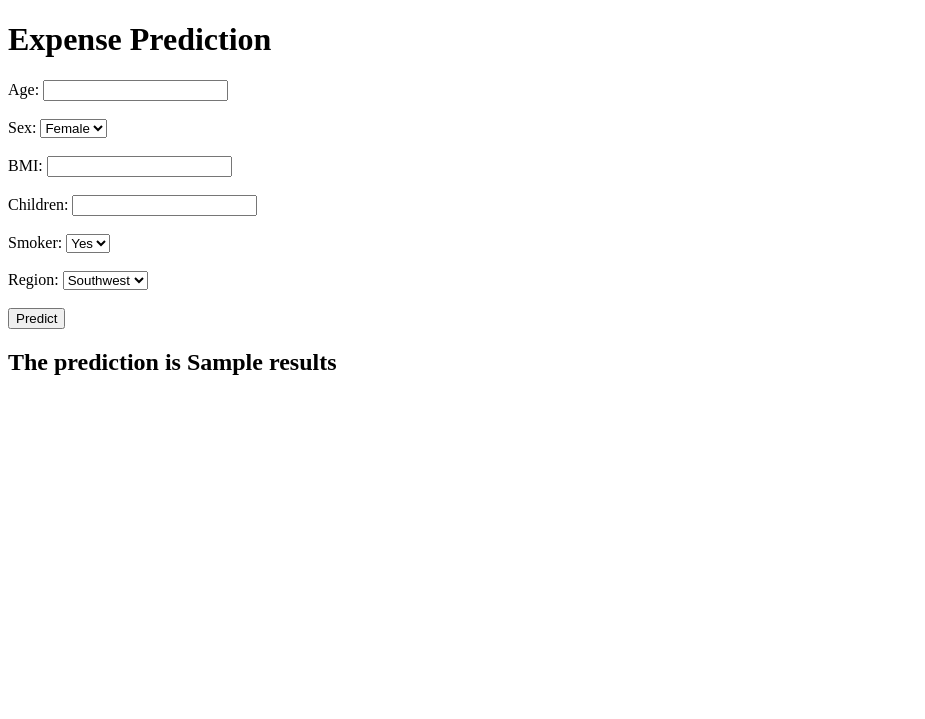
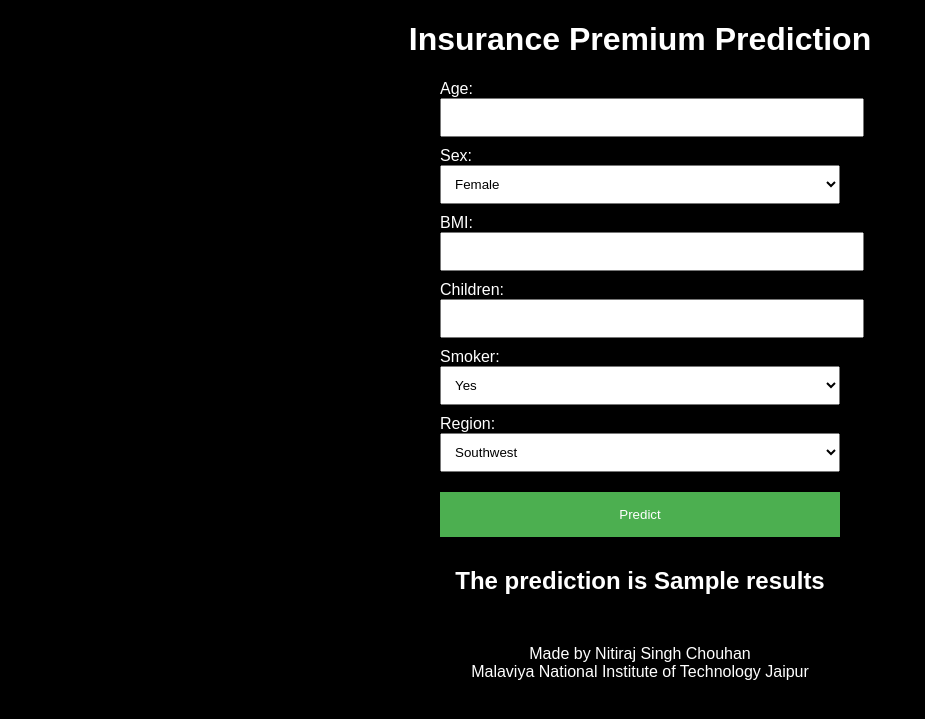
Before and after one commit to Nitiraj0611/Nitiraj, a Flask app: template templates/index.html in a window 1280 px wide. Shown: the top 719 px of the page, without its empty margins (0-925 px from the left). Run offline with Flask 3, Linux system fonts and the light colour scheme; the template is opened without the code that fills it: most values are stand-ins (such as "Sample title", 1, 10 or a date in 2020).

Commit message:
Index updated commit

```diff
--- a/templates/index.html
+++ b/templates/index.html
@@ -1,31 +1,83 @@
 <!DOCTYPE html>
 <html>
 <head>
-    <title>Expense Prediction</title>
+    <title>Insurance Premium Prediction</title>
+    <style>
+        body {
+            font-family: Arial, sans-serif;
+            background-color: #000;
+            color: #fff;
+            margin: 20px;
+        }
+
+        h1 {
+            text-align: center;
+        }
+
+        form {
+            width: 400px;
+            margin: 0 auto;
+        }
+
+        label {
+            display: block;
+            margin-top: 10px;
+        }
+
+        input[type="number"],
+        select {
+            width: 100%;
+            padding: 10px;
+        }
+
+        input[type="submit"] {
+            width: 100%;
+            padding: 15px;
+            margin-top: 20px;
+            background-color: #4CAF50;
+            color: white;
+            border: none;
+            cursor: pointer;
+        }
+
+        input[type="submit"]:hover {
+            background-color: #45a049;
+        }
+
+        h2 {
+            text-align: center;
+            margin-top: 30px;
+        }
+
+        footer {
+            text-align: center;
+            margin-top: 50px;
+        }
+    </style>
 </head>
 <body>
-    <h1>Expense Prediction</h1>
+    <h1>Insurance Premium Prediction</h1>
     <form action="/predict" method="POST">
         <label for="age">Age:</label>
-        <input type="number" id="age" name="age" required><br><br>
+        <input type="number" id="age" name="age" required>
 
         <label for="sex">Sex:</label>
         <select id="sex" name="sex" required>
             <option value="0">Female</option>
             <option value="1">Male</option>
-        </select><br><br>
+        </select>
 
         <label for="bmi">BMI:</label>
-        <input type="number" step="any" id="bmi" name="bmi" required><br><br>
+        <input type="number" step="any" id="bmi" name="bmi" required>
 
         <label for="children">Children:</label>
-        <input type="number" id="children" name="children" required><br><br>
+        <input type="number" id="children" name="children" required>
 
         <label for="smoker">Smoker:</label>
         <select id="smoker" name="smoker" required>
             <option value="0">Yes</option>
             <option value="1">No</option>
-        </select><br><br>
+        </select>
 
         <label for="region">Region:</label>
         <select id="region" name="region" required>
@@ -33,12 +85,15 @@
             <option value="1">Southeast</option>
             <option value="2">Northwest</option>
             <option value="3">Northeast</option>
-        </select><br><br>
+        </select>
 
         <input type="submit" value="Predict">
     </form>
-    <h2>
-        The prediction is {{ results }}
-    </h2>
+    <h2>The prediction is {{ results }}</h2>
+
+    <footer>
+        Made by Nitiraj Singh Chouhan<br>
+        Malaviya National Institute of Technology Jaipur
+    </footer>
 </body>
 </html>
```
Also changed, not shown: 1 other file.
